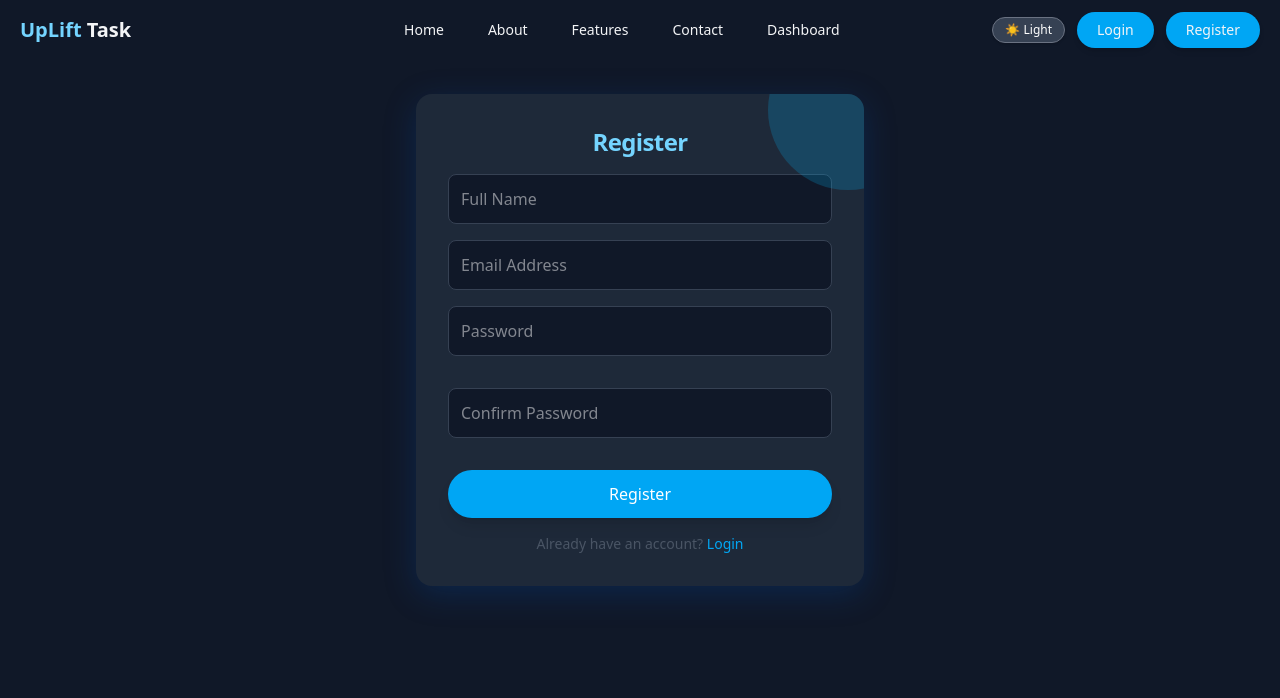
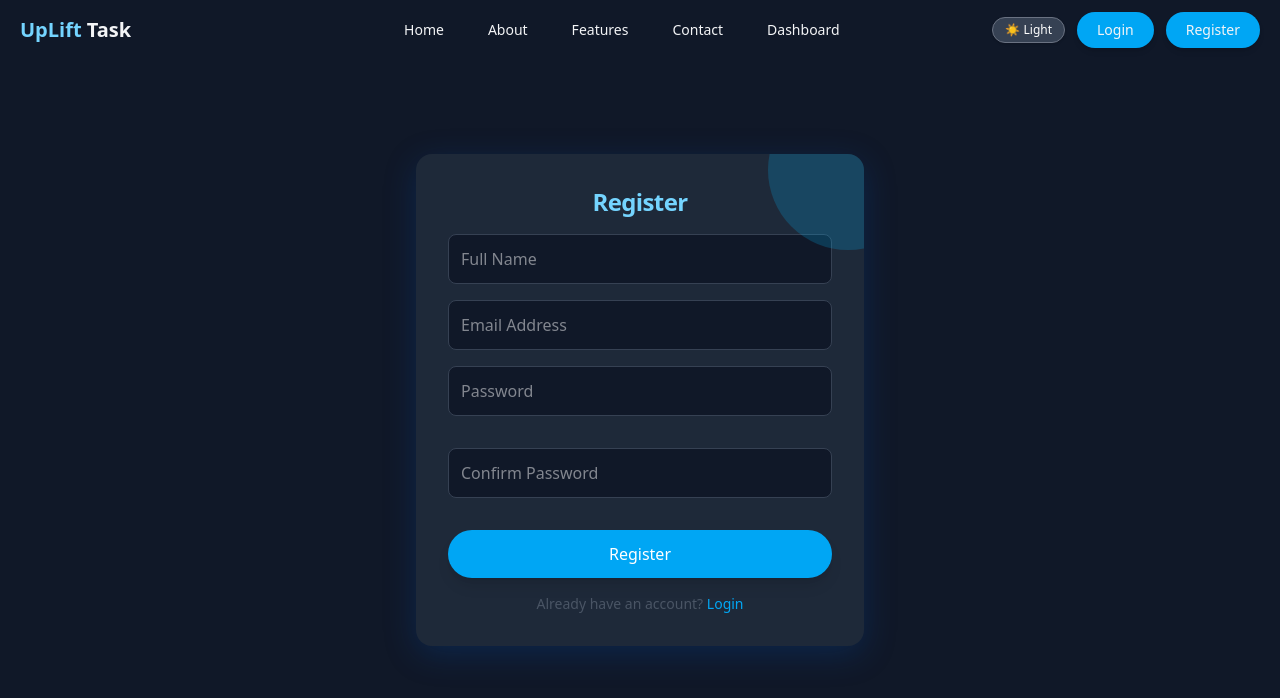
Before and after one commit to Devloper-Abhi/Apsarify-Uplift-Task, a React (Vite) app: page /Register in a window 1280 px wide. Shown: the top 698 px of the page. Built offline with nearby package versions, Linux system fonts and the light colour scheme.

Commit message:
Final Production

```diff
--- a/index.html
+++ b/index.html
@@ -2,7 +2,7 @@
 <html lang="en">
   <head>
     <meta charset="UTF-8" />
-    <link rel="icon" type="image/svg+xml" href="/vite.svg" />
+    <link rel="icon" type="image/svg+xml" href="./public/favicon.png" />
     <link rel="stylesheet" href="./src/App.css">
     <meta name="viewport" content="width=device-width, initial-scale=1.0" />
     <title>UpLift - Apsarify Agency</title>
--- a/src/Components/Register.jsx
+++ b/src/Components/Register.jsx
@@ -19,7 +19,7 @@ const Register = ({ darkMode }) => {
   return (
     <div
       className={
-        `flex items-center justify-center min-h-[85vh] transition-colors duration-300 ` +
+        `flex items-center justify-center min-h-screen transition-colors duration-300 ` +
         (darkMode ? "bg-gray-900" : "bg-gray-50")
       }
     >
@@ -141,7 +141,7 @@ const Register = ({ darkMode }) => {
             disabled={isSubmitting}
             className={
               "bg-sky-500 w-full py-3 rounded-full text-white font-medium shadow-lg duration-300 transform transition-all " +
-              "hover:bg-white hover:text-sky-500 hover:shadow-sky-500 active:scale-95 " +
+              "hover:text-sky-500 hover:shadow-sky-500 active:scale-95 " +
               (darkMode ? "hover:bg-gray-900 hover:text-sky-400" : "")
             }
           >
```
Also changed, not shown: public/favicon.png (added).
